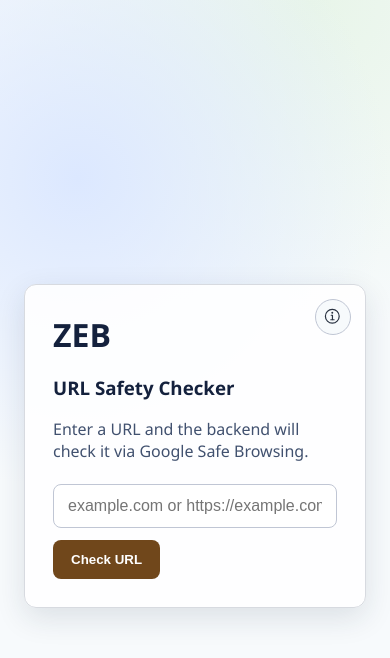
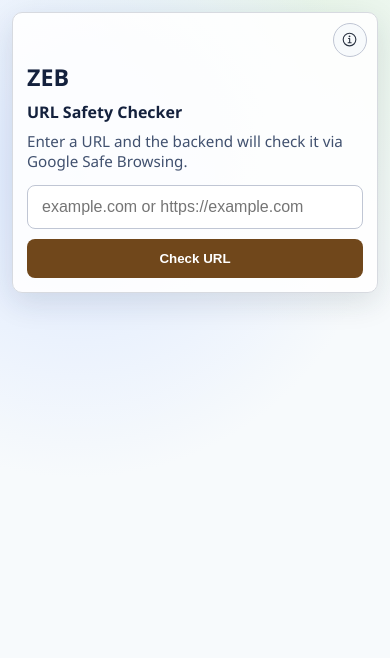
Before and after one commit to temesgensida-code/ZEB, a React app in the folder frontend/: page / in a window 390 px wide. Shown: the top 658 px of the page. Built offline with nearby package versions, Linux system fonts and the light colour scheme; the HTML template or start-up script is replaced by a standard one.

Commit message:
monile responsiveness

```diff
--- a/frontend/src/App.css
+++ b/frontend/src/App.css
@@ -149,3 +149,84 @@
 .analysis-block p {
   margin: 4px 0;
 }
+
+@media (max-width: 768px) {
+  .page {
+    padding: 12px;
+    align-items: flex-start;
+  }
+
+  .card {
+    width: 100%;
+    padding: 18px;
+    padding-top: 52px;
+    border-radius: 10px;
+  }
+
+  h1 {
+    font-size: 1.65rem;
+  }
+
+  h3 {
+    margin-top: 8px;
+    margin-bottom: 8px;
+    font-size: 1rem;
+  }
+
+  .subtitle {
+    margin-top: 8px;
+    margin-bottom: 14px;
+    font-size: 0.95rem;
+  }
+
+  .info-toggle {
+    top: 10px;
+    right: 10px;
+    width: 34px;
+    height: 34px;
+    font-size: 1.1rem;
+  }
+
+  .checker-form {
+    flex-direction: column;
+    gap: 10px;
+  }
+
+  .checker-form input {
+    flex: 1 1 auto;
+    width: 100%;
+    box-sizing: border-box;
+  }
+
+  .checker-form button {
+    width: 100%;
+  }
+
+  .result,
+  .info-panel {
+    padding: 12px;
+  }
+
+  .result p,
+  .analysis-block p,
+  .info-panel li,
+  .assurance-note {
+    word-break: break-word;
+  }
+}
+
+@media (max-width: 420px) {
+  .card {
+    padding: 14px;
+    padding-top: 48px;
+  }
+
+  h1 {
+    font-size: 1.45rem;
+  }
+
+  .result ul,
+  .info-panel ul {
+    padding-left: 16px;
+  }
+}
```
